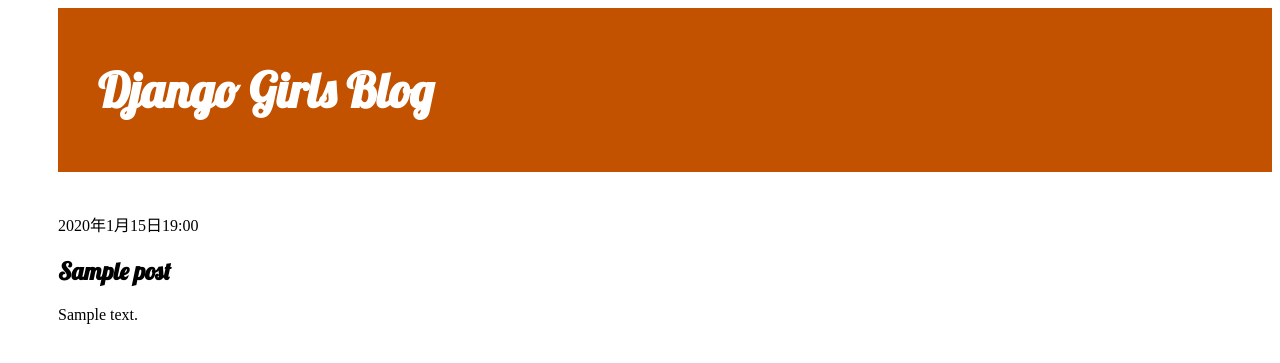
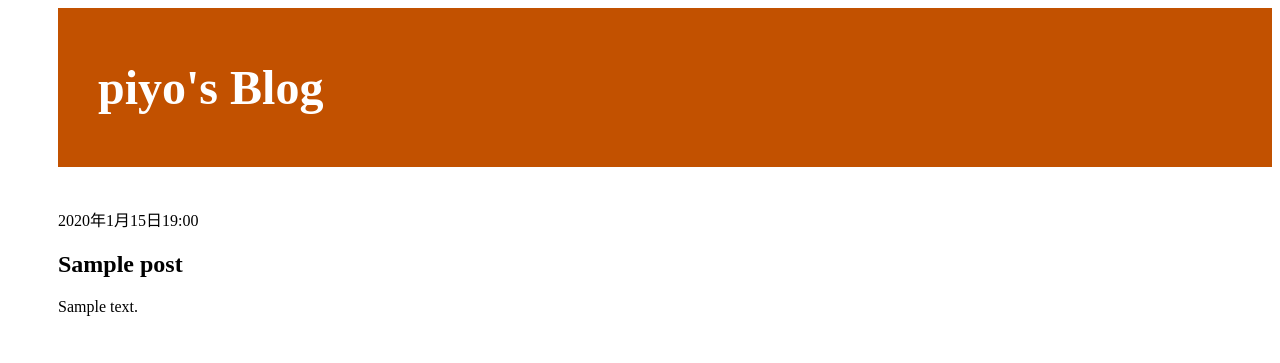
Before and after one commit to u2service/my-first-blog, a Django app: page / in a window 1280 px wide. Shown: the top 363 px of the page. Run offline with Django 5.2, Linux system fonts and the light colour scheme; tables that the repository leaves empty hold one stand-in row (values such as "Sample post").

Commit message:
タイトル変更

```diff
--- a/blog/static/css/blog.css
+++ b/blog/static/css/blog.css
@@ -1,7 +1,7 @@
 h1 a, h2 a {
     color: green;
     text-decoration: none;
-    font-family: 'Lobster';
+    /* font-family: 'Lobster'; */
 }
 
 body {
@@ -24,12 +24,12 @@
     text-decoration: none;
 }
 
-h1,
+/* h1,
 h2,
 h3,
 h4 {
     font-family: 'Lobster', cursive;
-}
+} */
 
 .date {
     float: right;
--- a/blog/templates/blog/post_list.html
+++ b/blog/templates/blog/post_list.html
@@ -1,7 +1,7 @@
 <!DOCTYPE html>
 <html>
     <head>
-        <title>Django Girls blog</title>
+        <title>piyo's blog</title>
         {% load static %}
             <!-- <link rel="stylesheet" href="https://cdn.jsdelivr.net/npm/bootstrap@5.3.3/dist/css/bootstrap.min.css" integrity="sha384-QWTKZyjpPEjISv5WaRU9OFeRpok6YctnYmDr5pNlyT2bRjXh0JMhjY6hW+ALEwIH" crossorigin="anonymous"> -->
             <link rel="stylesheet" href="{% static 'css/blog.css' %}">
@@ -12,7 +12,7 @@
     <body>
         <header class="page-header">
             <div class="container">
-            <h1><a href="/">Django Girls Blog</a></h1>
+            <h1><a href="/">piyo's Blog</a></h1>
             </div>
         </header>
 
```
